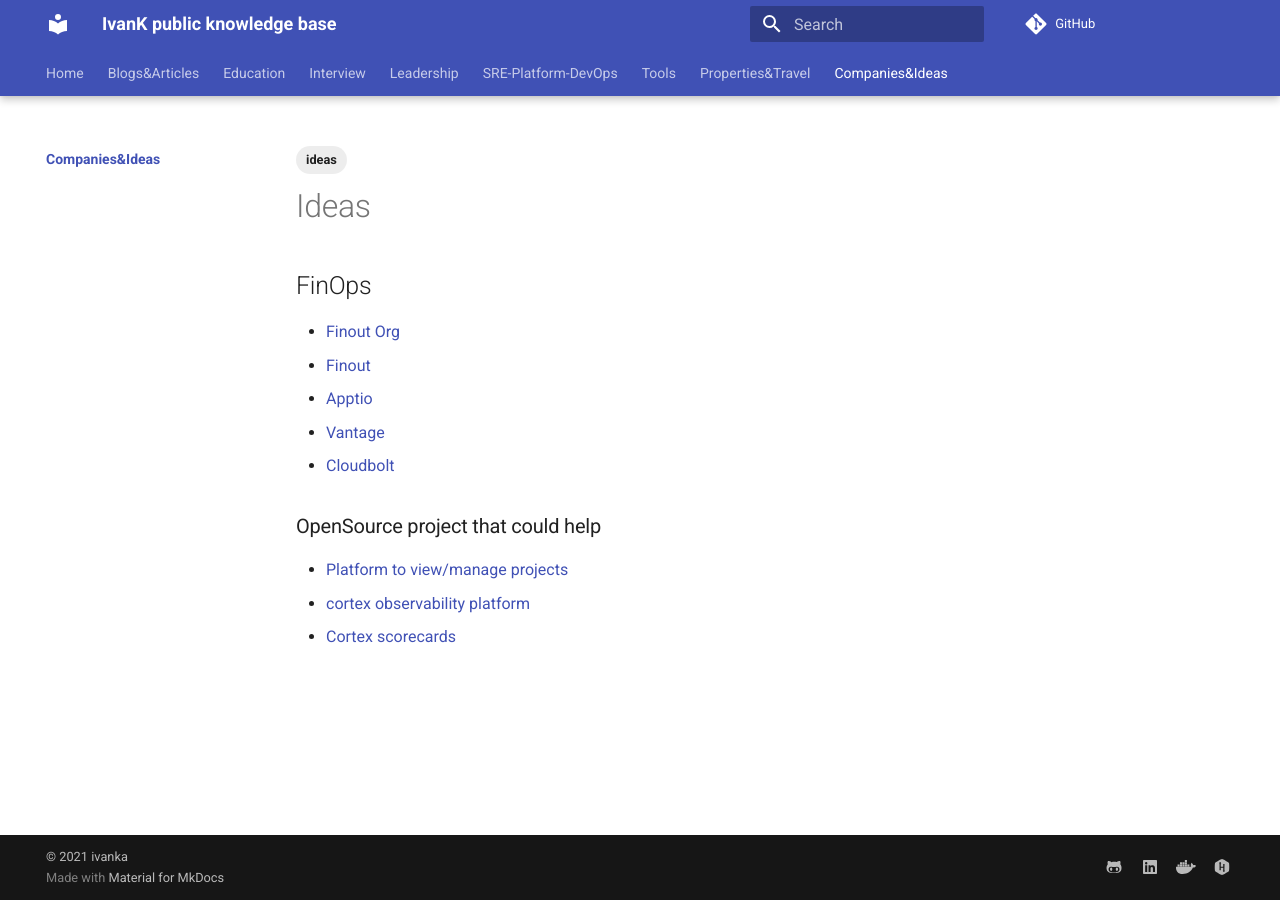
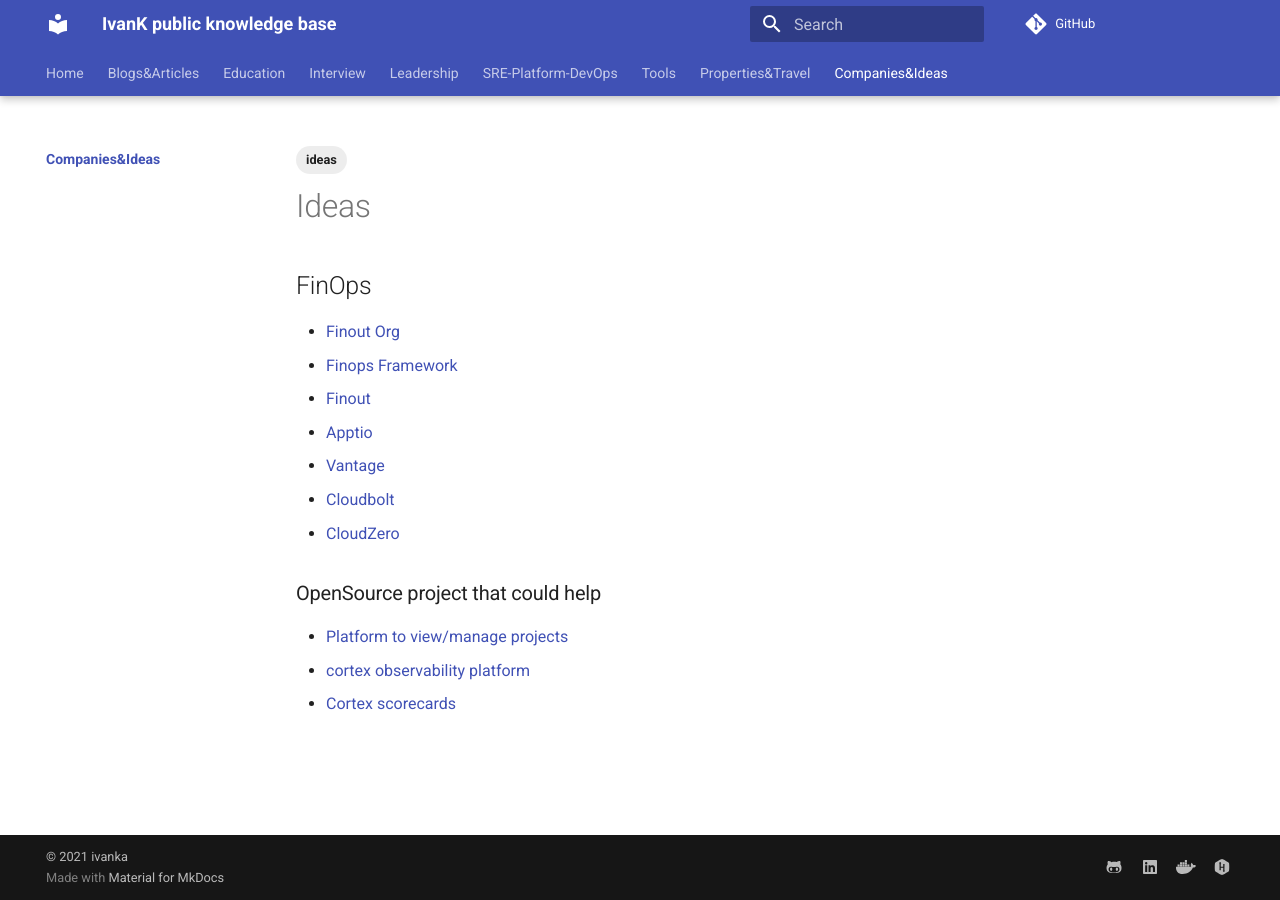
Before and after one commit to ivankatliarchuk/knowledge-base, an MkDocs documentation site: the page built from docs/ideas/index.md, in a window 1280 px wide. Built offline with MkDocs 1.6.1 and Material for MkDocs 9.7.7, drawn with Linux system fonts in a browser that asks for light colours; comment, search, counter and statistics services are not loaded.

Commit message:
added assets
Signed-off-by: ivan katliarchuk <ivan.katliarchuk@gmail.com>

```diff
--- a/docs/ideas/index.md
+++ b/docs/ideas/index.md
@@ -11,10 +11,12 @@
 ## FinOps
 
 - [Finout Org](https://learn.finops.org/)
+- [Finops Framework](https://www.finops.org/framework/)
 - [Finout](https://www.finout.io/)
 - [Apptio](https://www.apptio.com/)
 - [Vantage](https://www.vantage.sh/)
 - [Cloudbolt](https://www.cloudbolt.io/)
+- [CloudZero](https://www.cloudzero.com/blog/finops-resources)
 
 ### OpenSource project that could help
 
```
Also changed, not shown: assets/finops/cost-execution-streams.png (added), assets/finops/finops-doing.jpg (added), assets/finops/finops-ebidta.jpg (added), assets/finops/finops-principles.jpg (added), assets/finops/zero-based-budgeting-zbb.png (added), assets/finops/zero-based-budgeting.jpg (added), assets/ideas/Ideas - Coupled vs Decoupled-1.jpg (added), assets/ideas/Ideas - Dependency update redesign.jpg (added), assets/ideas/Ideas - Frame 7.jpg (added), assets/ideas/Ideas - Opa Resource Validation.jpg (added), assets/ideas/Ideas - all stacks scope roles.jpg (added), assets/ideas/end-of-year-review-process.jpg (added), assets/ideas/k8s-rbac-how-to.jpg (added), assets/interview/interview-map.jpg (added), 4 more files, 1 other file.
